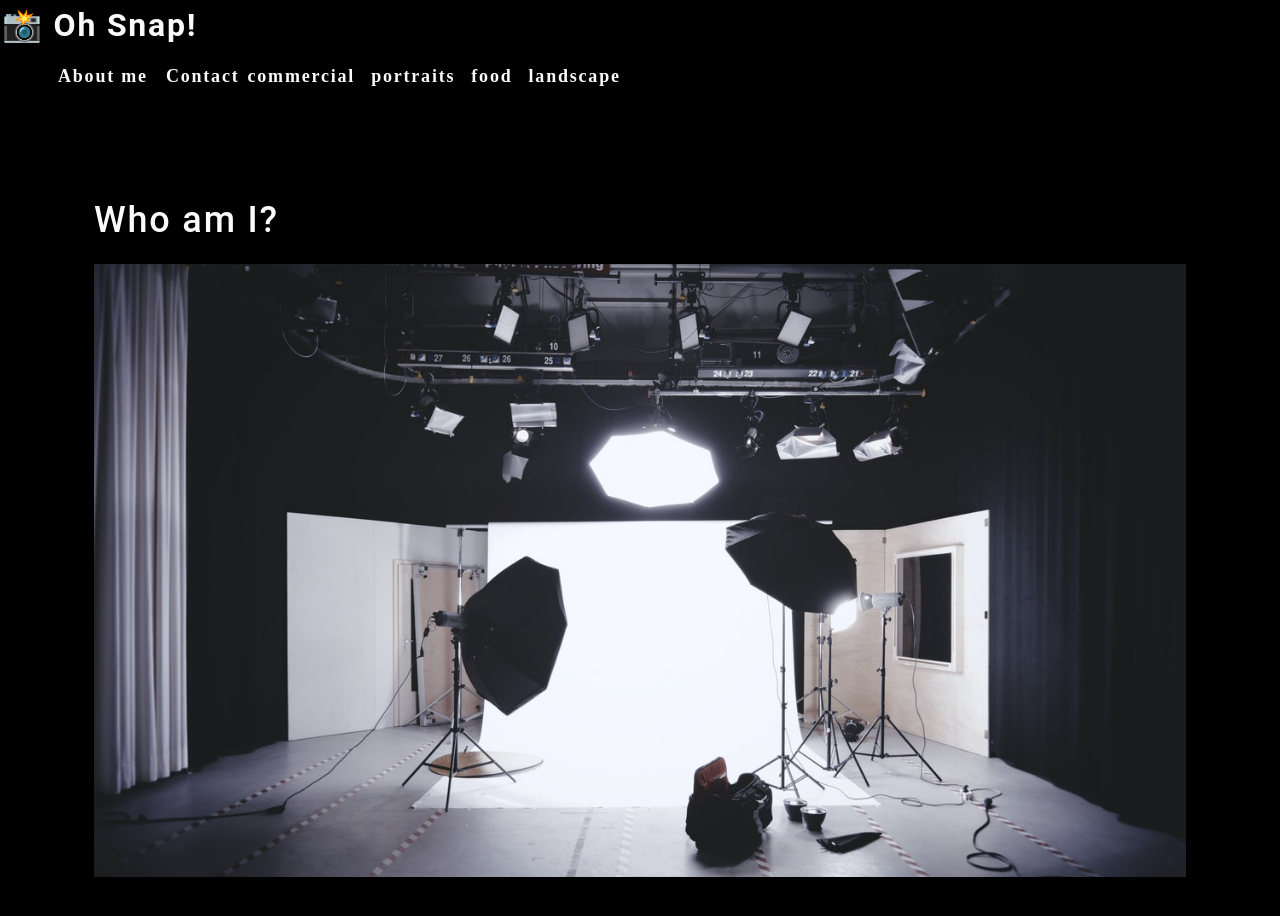
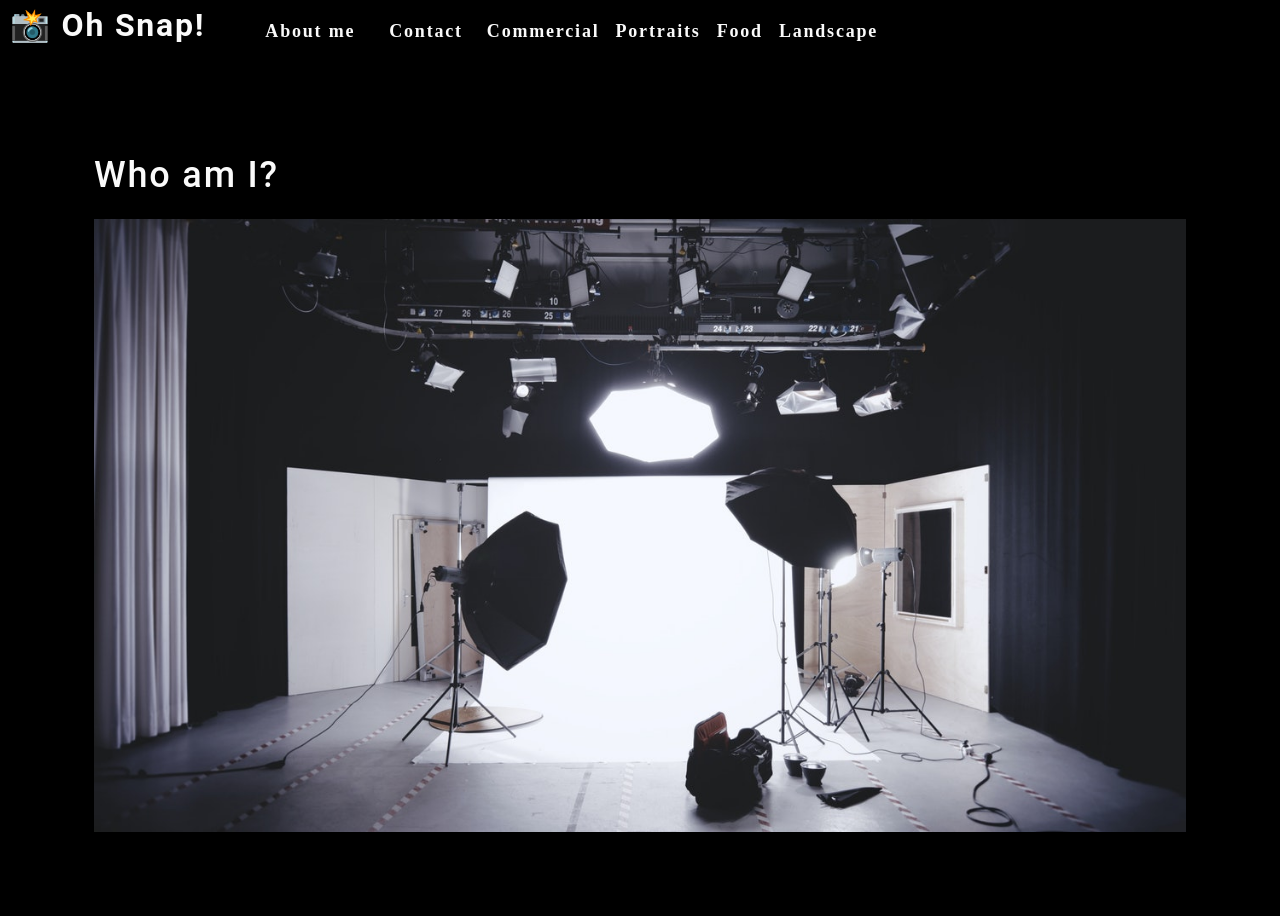
Before and after one commit to bradkuhne/photo-port, a React (Create React App) app: page / in a window 1280 px wide. Shown: the top 916 px of the page. Built offline with nearby package versions, Linux system fonts and the light colour scheme.

Commit message:
updated jsx html to properly display navigation categories

```diff
--- a/src/components/Nav/index.js
+++ b/src/components/Nav/index.js
@@ -1,4 +1,5 @@
 import React from 'react';
+import { capitalizeFirstLetter } from "../../utils/helpers";
 
 function Nav() {
     const categories = [
@@ -14,33 +15,37 @@
             description: "Fields, farmhouses, waterfalls, and the beauty of nature",
         },
     ];
-    function categorySelected(name) {
-        console.log(`${name} clicked  because this is great`  );
-      };
+    const handleClick = (item) => {
+        console.log(`${item} clicked  because this is great`);
+        return (item);
+    };
     return (
-        <header>
+        <header className="flex-row px-1">
             <h2>
-                <a data-testid = "link" href="/">
+                <a data-testid="link" href="/">
                     <span role="img" aria-label="camera"> 📸</span> Oh Snap!
                 </a>
             </h2>
             <nav>
                 <ul className="flex-row">
                     <li className="mx-2">
-                        <a data-testid="about" href="#about">
+                        <a data-testid="about" href="#about" onClick={() => handleClick("About")}>
                             About me
                         </a>
                     </li>
-                    <li>
-                        <span>Contact</span>
+                    <li className={"mx-2"}>
+                        <span onClick={() => handleClick('Contact')}>
+                            Contact
+                        </span>
                     </li>
-                    {categories.map((category) => (
+                    {
+                        categories.map((category) => (
                         <li
                             className="mx-1"
                             key={category.name}
                         >
-                            <span onClick={ () => categorySelected (category.name)} >
-                                {category.name}
+                            <span onClick={() => { handleClick(category.name); }} >
+                                {capitalizeFirstLetter(category.name)}
                             </span>
                         </li>
                     ))}
```
Also changed, not shown: 1 other file (tests, documents, lock files or other folders).
